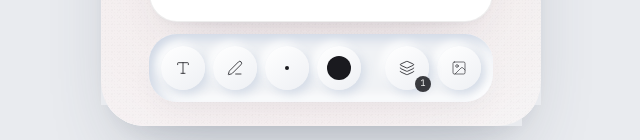
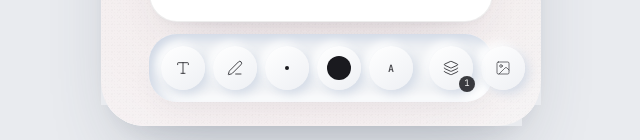
Before and after one commit to serena-hxt/Messy-Pixels, a Next.js app: page / in a window 1280 px wide. Both pictures are taken after a click on the button 777 px from the left and 717 px from the top of the page. Shown: the part 650-790 px from the top of the page, without its empty margins (319-959 px from the left). Built offline with nearby package versions, Linux system fonts and the light colour scheme.

Commit message:
feat: add brush transparency support to canvas drawing
Introduce brush transparency state and slider for semi-transparent strokes.

```diff
--- a/components/canvas-view.tsx
+++ b/components/canvas-view.tsx
@@ -177,13 +177,15 @@ function applyBrushSettings(
   preset: BrushPreset,
   color: string,
   size: number,
+  transparency: number = 100,
 ) {
+  const transparencyMultiplier = transparency / 100
   ctx.lineCap = "round"
   ctx.lineJoin = "round"
   ctx.strokeStyle = color
   ctx.fillStyle = color
   ctx.lineWidth = size * preset.sizeScale
-  ctx.globalAlpha = preset.alpha
+  ctx.globalAlpha = preset.alpha * transparencyMultiplier
   ctx.shadowBlur = preset.blur
   ctx.shadowColor = preset.blur > 0 ? color : "transparent"
 }
@@ -251,6 +253,7 @@ export function CanvasView({
   const [brushType, setBrushType] = useState<BrushType>(initialBrush)
   const [color, setColor] = useState<string>(palette[0] ?? "#1a1a1f")
   const [brushSize, setBrushSize] = useState<number>(4)
+  const [brushTransparency, setBrushTransparency] = useState<number>(100)
   const [note, setNote] = useState<string>("")
   const [hasInk, setHasInk] = useState(false)
 
@@ -288,10 +291,12 @@ export function CanvasView({
   const colorRef = useRef(color)
   const brushSizeRef = useRef(brushSize)
   const brushTypeRef = useRef(brushType)
+  const brushTransparencyRef = useRef(brushTransparency)
   const activeLayerRef = useRef(activeLayer)
   useEffect(() => { colorRef.current = color }, [color])
   useEffect(() => { brushSizeRef.current = brushSize }, [brushSize])
   useEffect(() => { brushTypeRef.current = brushType }, [brushType])
+  useEffect(() => { brushTransparencyRef.current = brushTransparency }, [brushTransparency])
   useEffect(() => { activeLayerRef.current = activeLayer }, [activeLayer])
 
   /* ---------------- Setup all canvases with HiDPI + ResizeObserver ---------------- */
@@ -414,7 +419,7 @@ export function CanvasView({
   const drawDot = (ctx: CanvasRenderingContext2D, x: number, y: number) => {
     const preset = BRUSH_PRESETS[brushTypeRef.current]
     const baseSize = brushSizeRef.current * preset.sizeScale
-    applyBrushSettings(ctx, preset, colorRef.current, brushSizeRef.current)
+      applyBrushSettings(ctx, preset, colorRef.current, brushSizeRef.current, brushTransparencyRef.current)
     ctx.beginPath()
     ctx.arc(x, y, baseSize / 2, 0, Math.PI * 2)
     ctx.fill()
@@ -632,6 +637,7 @@ export function CanvasView({
             color={color}
             brushSize={brushSize}
             brushType={brushType}
+            brushTransparency={brushTransparency}
             palette={palette}
             layers={layers}
             activeLayer={activeLayer}
@@ -641,6 +647,7 @@ export function CanvasView({
             onColorChange={setColor}
             onBrushSizeChange={setBrushSize}
             onBrushTypeChange={setBrushType}
+            onBrushTransparencyChange={setBrushTransparency}
             onLayerSelect={setActiveLayer}
             onLayerToggle={toggleLayerVisibility}
             onReferenceToggle={() => setReferenceEnabled((v) => !v)}
@@ -672,6 +679,7 @@ function DrawToolbar({
   color,
   brushSize,
   brushType,
+  brushTransparency,
   palette,
   layers,
   activeLayer,
@@ -681,6 +689,7 @@ function DrawToolbar({
   onColorChange,
   onBrushSizeChange,
   onBrushTypeChange,
+  onBrushTransparencyChange,
   onLayerSelect,
   onLayerToggle,
   onReferenceToggle,
@@ -692,6 +701,7 @@ function DrawToolbar({
   color: string
   brushSize: number
   brushType: BrushType
+  brushTransparency: number
   palette: string[]
   layers: LayerState[]
   activeLayer: number
@@ -701,6 +711,7 @@ function DrawToolbar({
   onColorChange: (c: string) => void
   onBrushSizeChange: (b: number) => void
   onBrushTypeChange: (b: BrushType) => void
+  onBrushTransparencyChange: (v: number) => void
   onLayerSelect: (i: number) => void
   onLayerToggle: (i: number) => void
   onReferenceToggle: () => void
@@ -836,6 +847,31 @@ function DrawToolbar({
                 />
               )
             })}
+          </div>
+        </div>
+      )}
+
+      {panel === "transparency" && (
+        <div style={panelStyle}>
+          <div className="mb-2 flex items-center justify-between">
+            <p className="font-mono text-[10px] uppercase tracking-[0.22em] text-foreground/55">
+              brush transparency
+            </p>
+          </div>
+          <div className="flex items-center gap-3">
+            <input
+              type="range"
+              min={0}
+              max={100}
+              step={5}
+              value={brushTransparency}
+              onChange={(e) => onBrushTransparencyChange(Number(e.target.value))}
+              className="flex-1 accent-foreground"
+              aria-label="Brush transparency"
+            />
+            <span className="w-10 text-right font-mono text-[11px] tabular-nums text-foreground/65">
+              {brushTransparency}%
+            </span>
           </div>
         </div>
       )}
@@ -1029,6 +1065,27 @@ function DrawToolbar({
           />
         </button>
 
+        {/* Transparency */}
+        <button
+          type="button"
+          onClick={() => togglePanel("transparency")}
+          aria-label="Adjust brush transparency"
+          aria-expanded={panel === "transparency"}
+          className="flex h-11 w-11 shrink-0 items-center justify-center rounded-full transition-all"
+          style={{
+            ...neu,
+            border: panel === "transparency" ? "1.5px solid rgba(26,26,31,0.4)" : "none",
+          }}
+          title={`Transparency: ${brushTransparency}%`}
+        >
+          <span
+            className="font-mono text-[10px] font-semibold text-foreground/80"
+            style={{ opacity: brushTransparency / 100 }}
+          >
+            A
+          </span>
+        </button>
+
         {/* Spacer */}
         <div className="flex-1" />
 
```
